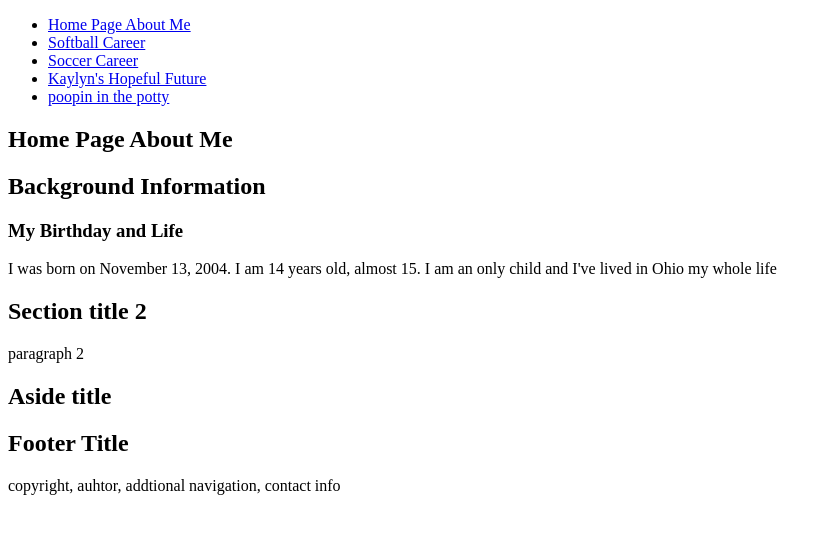
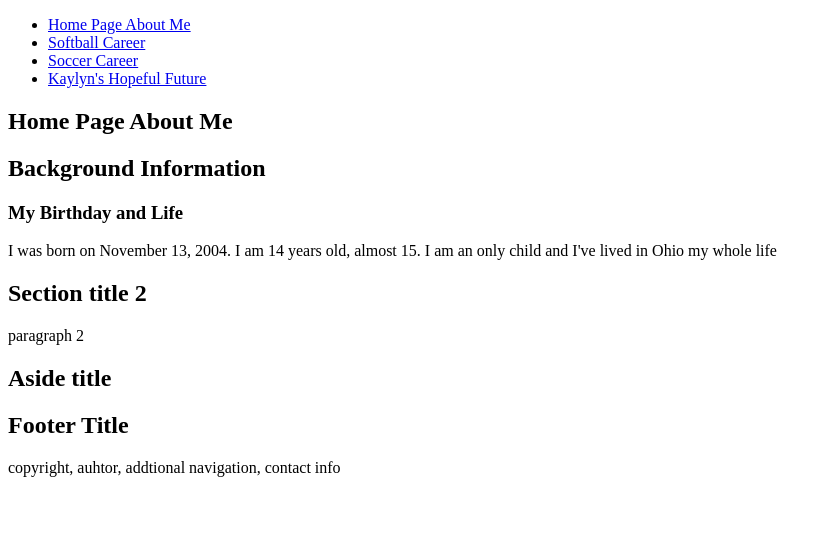
Before and after one commit to kaylynhopf/krazykat, a plain HTML site: page index.html.html in a window 1280 px wide. Shown: the whole page, without its empty margins (0-831 px from the left). Drawn offline with Linux system fonts and the light colour scheme.

Commit message:
i removed poopin in the potty

```diff
--- a/index.html.html
+++ b/index.html.html
@@ -13,8 +13,7 @@
           <li><a href="#">Softball Career</a></li>
           <li><a href="#">Soccer Career</a></li>
           <li><a href="#">Kaylyn's Hopeful Future</a></li>
-          <li><a href="#">poopin in the potty</a></li>
-        </ul>
+      </ul>
       </header>
       <main>
         <h1>Home Page About Me</h1>
```
